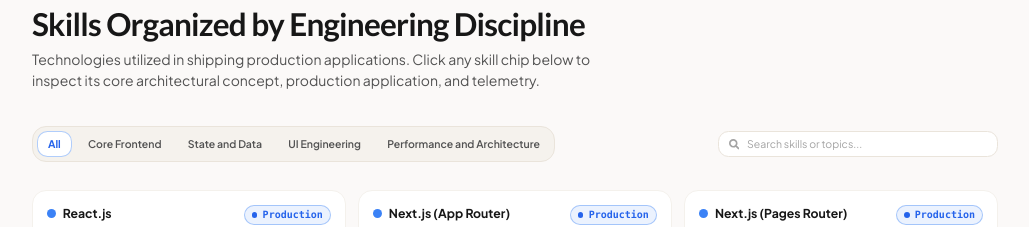
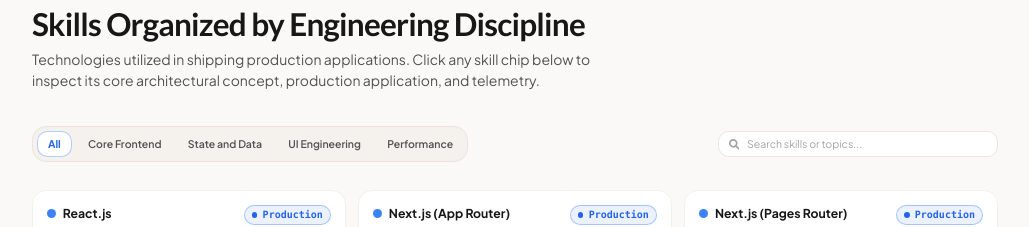
Before and after one commit to Dinesh9350/react-portfoilio, a React (Create React App) app: page / in a window 1280 px wide. Shown: the part 6660-6887 px from the top of the page, without its empty margins (125-1154 px from the left). Built offline with nearby package versions, Linux system fonts and the light colour scheme.

Commit message:
fix: rename skill discipline from Performance and Architecture to Performance

```diff
--- a/src/components/SkillsSection.js
+++ b/src/components/SkillsSection.js
@@ -566,7 +566,7 @@ const getSkillColorTokens = (skillName, discipline) => {
         borderHover: 'hover:border-emerald-400 dark:hover:border-emerald-500/60',
         tag: 'bg-emerald-50 dark:bg-emerald-950/40 text-emerald-700 dark:text-emerald-300 border border-emerald-200 dark:border-emerald-800/60',
       };
-    case 'Performance and Architecture':
+    case 'Performance':
       return {
         dot: 'bg-amber-500',
         badge: 'border-amber-500/40 bg-amber-500/10 text-amber-600 dark:text-amber-400',
--- a/src/data/portfolioData.js
+++ b/src/data/portfolioData.js
@@ -286,7 +286,7 @@ export const skillsData = [
     ],
   },
   {
-    discipline: 'Performance and Architecture',
+    discipline: 'Performance',
     description: 'Web vitals, optimization techniques, and scalable patterns.',
     skills: [
       { name: 'Next.js Server Components', level: 'Production', highlight: 'Zero-Bundle Shell Pre-rendering' },
```
